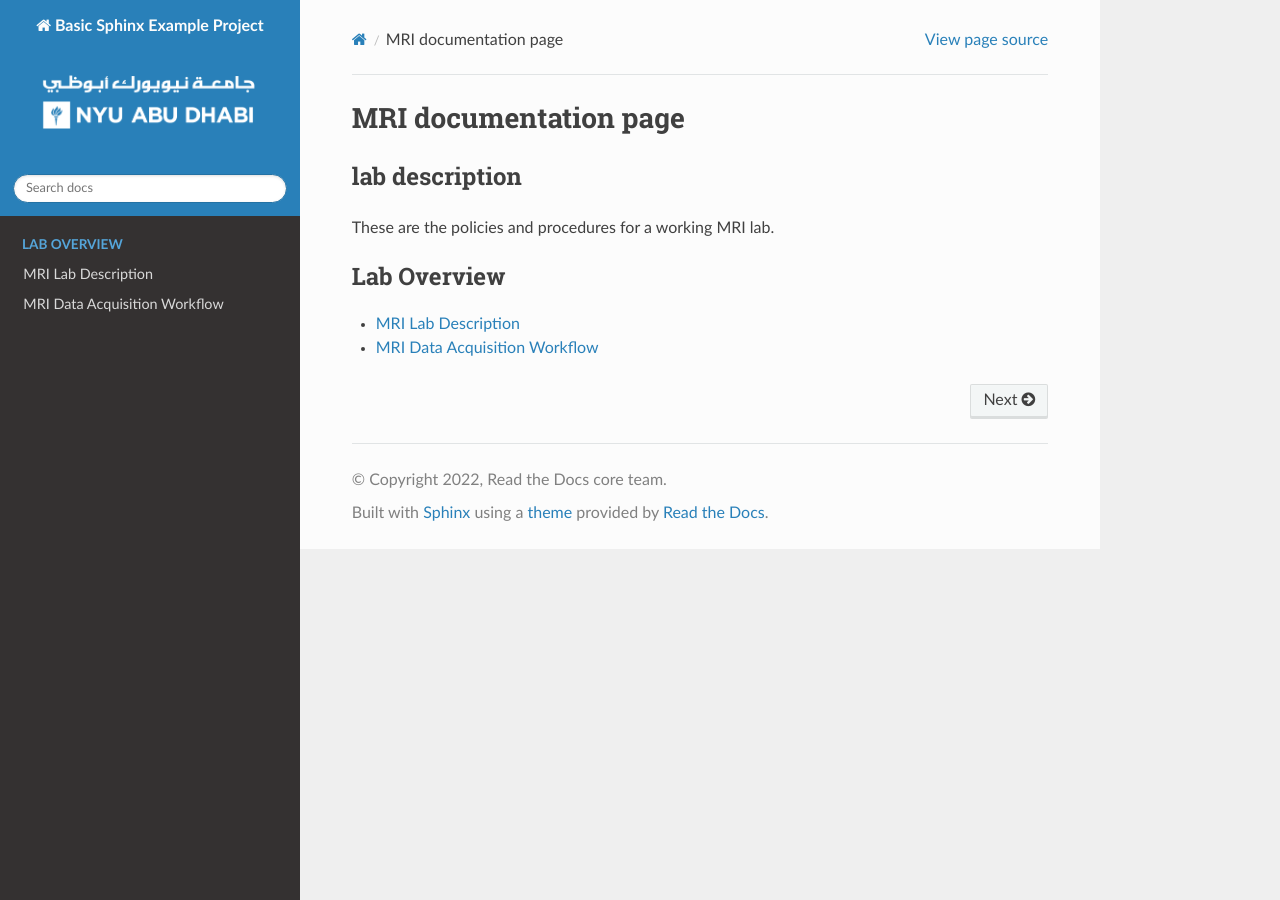
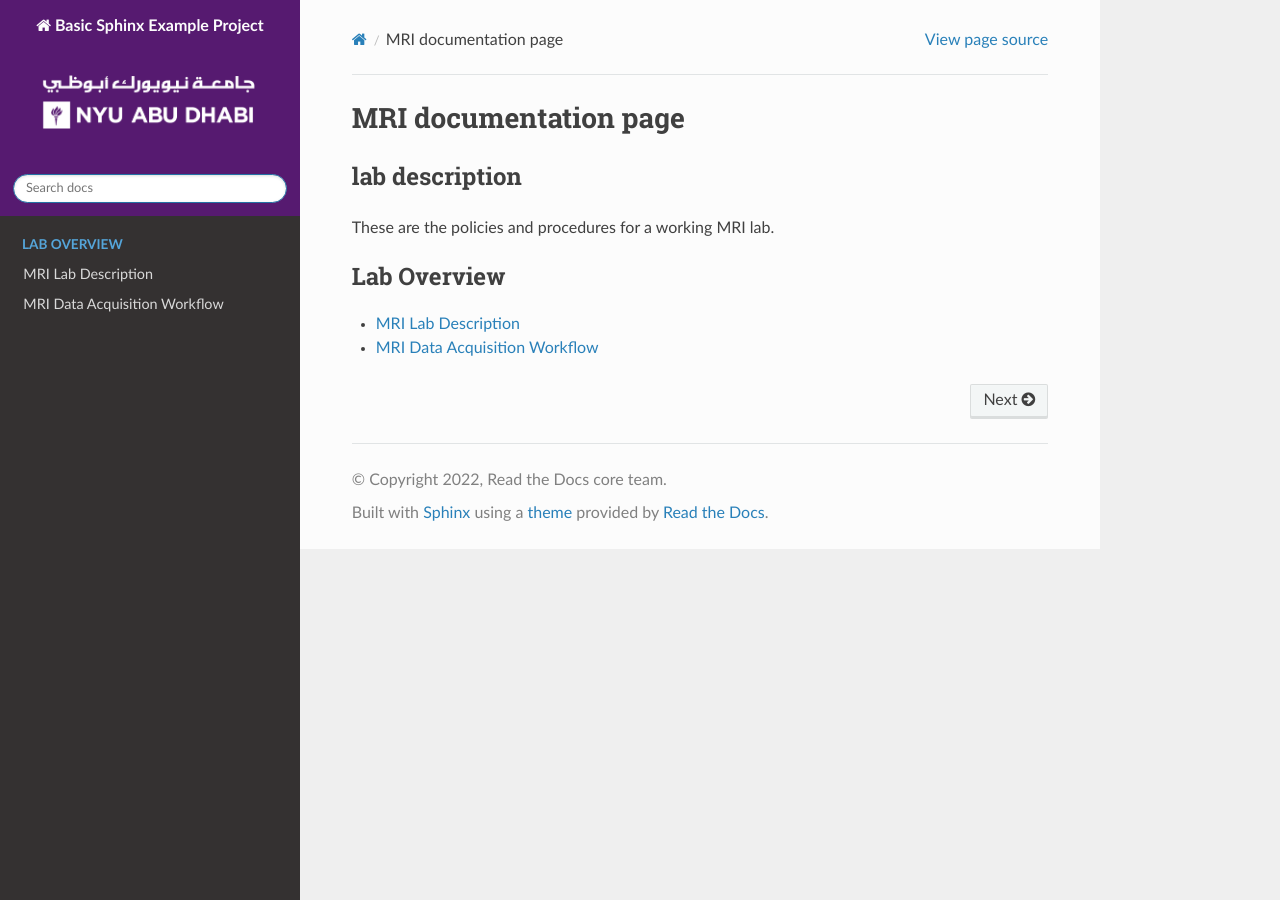
Before and after one commit to BioMedicalImaging-Core-NYUAD/brainimaging-lab-documentation, a Sphinx documentation site: the page built from docs/source/index.rst, in a window 1280 px wide. Built offline with Sphinx 7.4.7 and the Read the Docs theme 3.1.0, drawn with Linux system fonts in a browser that asks for light colours.

```diff
--- a/docs/source/conf.py
+++ b/docs/source/conf.py
@@ -50,6 +50,22 @@ html_css_files = [
     "custom.css",
 ]
 
+
+html_theme_options = {
+    "logo_only": False,
+    "display_version": True,
+    "prev_next_buttons_location": "bottom",
+    "style_external_links": False,
+    "vcs_pageview_mode": "",
+    "style_nav_header_background": "#561A70",
+    # Toc options
+    "collapse_navigation": True,
+    "sticky_navigation": True,
+    "navigation_depth": 4,
+    "includehidden": True,
+    "titles_only": False,
+}
+
 # List of patterns, relative to source directory, that match files and
 # directories to ignore when looking for source files.
 # This pattern also affects html_static_path and html_extra_path.
```
